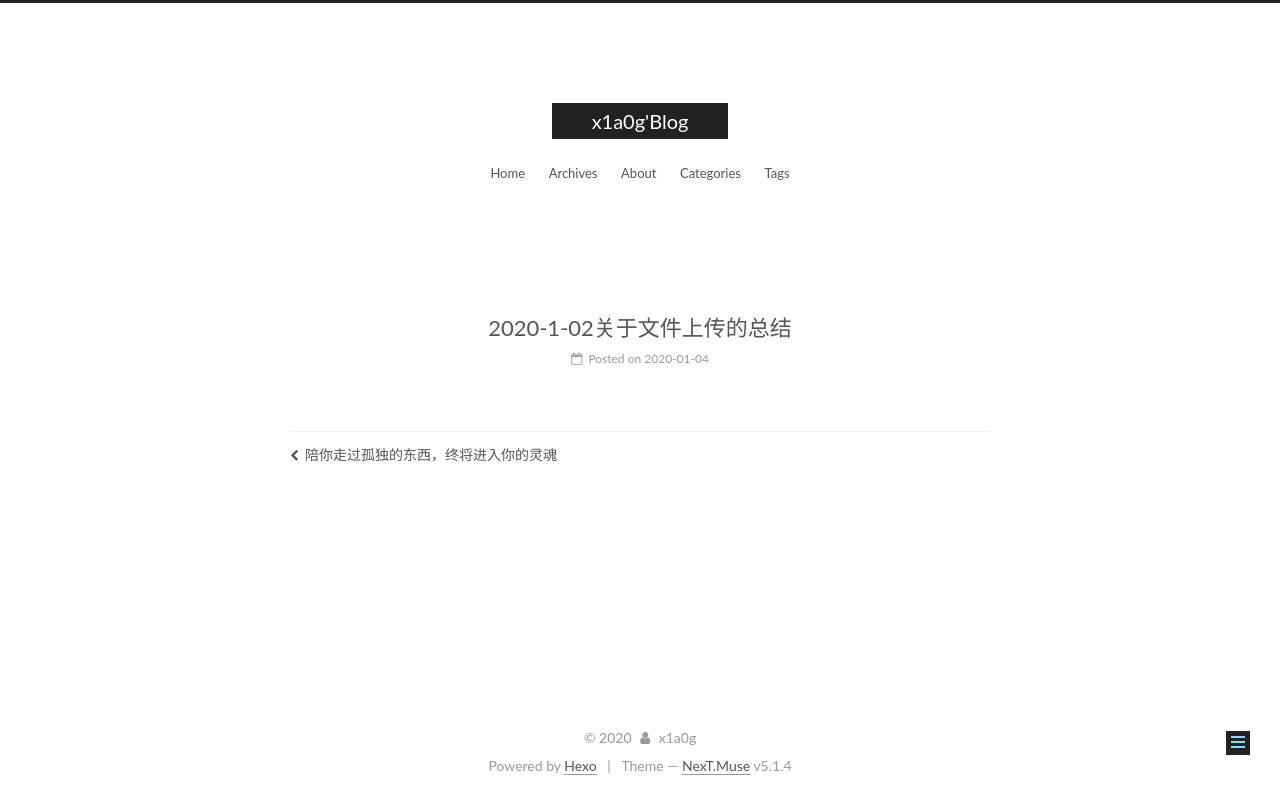
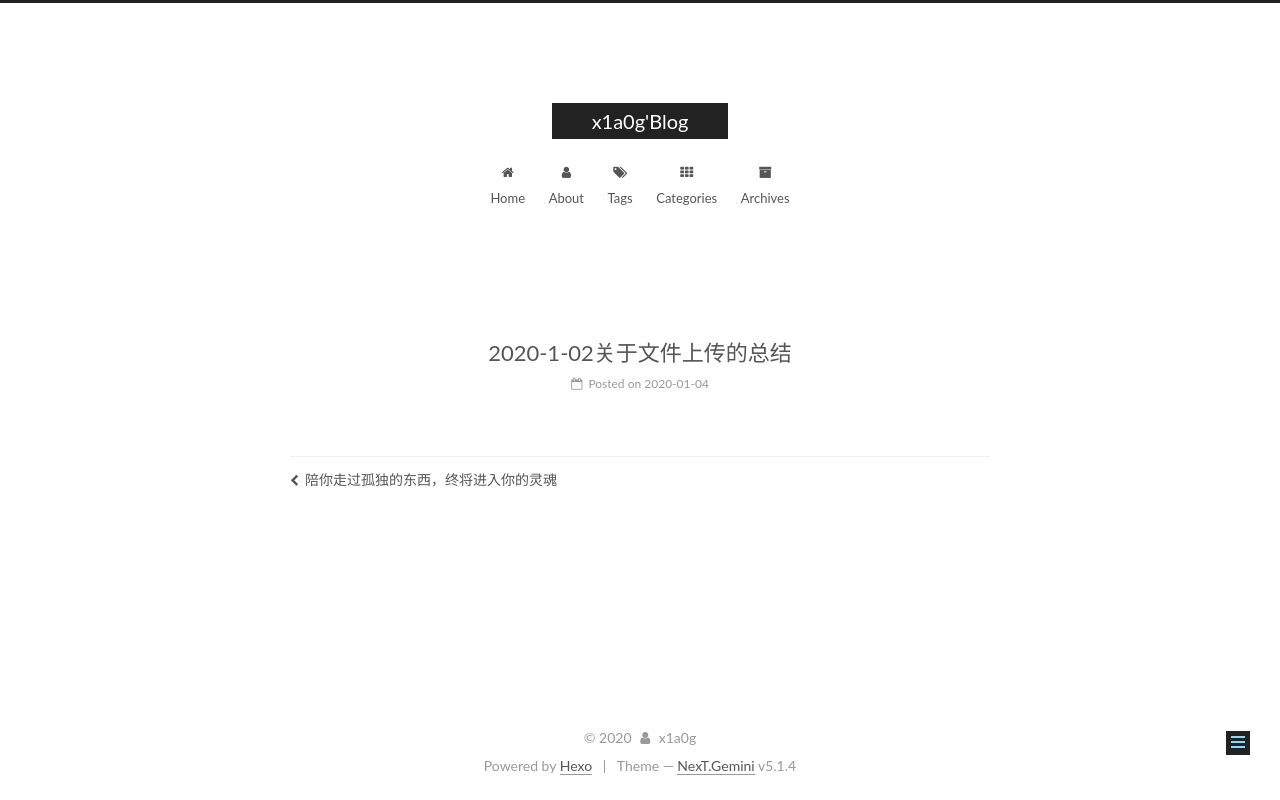
Before and after one commit to x1a0g/x1a0g.github.io, a plain HTML site: page 2020/01/04/2020-1-02关于文件上传的总结/index.html in a window 1280 px wide. Drawn offline with Linux system fonts and the light colour scheme.

Commit message:
Site updated: 2020-01-04 14:24:27

```diff
--- a/2020/01/04/2020-1-02关于文件上传的总结/index.html
+++ b/2020/01/04/2020-1-02关于文件上传的总结/index.html
@@ -5,7 +5,7 @@
 
 
 
-<html class="theme-next muse use-motion" lang="en">
+<html class="theme-next gemini use-motion" lang="en">
 <head>
   <meta charset="UTF-8"/>
 <meta http-equiv="X-UA-Compatible" content="IE=edge" />
@@ -95,7 +95,7 @@
   var NexT = window.NexT || {};
   var CONFIG = {
     root: '/',
-    scheme: 'Muse',
+    scheme: 'Gemini',
     version: '5.1.4',
     sidebar: {"position":"left","display":"post","offset":12,"b2t":false,"scrollpercent":false,"onmobile":false},
     fancybox: true,
@@ -179,41 +179,51 @@
 
 
         <li class="menu-item menu-item-home">
-          <a href="/" rel="section">
+          <a href="/%20" rel="section">
+
+              <i class="menu-item-icon fa fa-fw fa-home"></i> <br />
 
             Home
           </a>
         </li>
 
 
-        <li class="menu-item menu-item-archives">
-          <a href="/archives" rel="section">
+        <li class="menu-item menu-item-about">
+          <a href="/about/%20" rel="section">
 
-            Archives
-          </a>
-        </li>
-
-
-        <li class="menu-item menu-item-about">
-          <a href="/about" rel="section">
+              <i class="menu-item-icon fa fa-fw fa-user"></i> <br />
 
             About
           </a>
         </li>
 
 
+        <li class="menu-item menu-item-tags">
+          <a href="/tags/%20" rel="section">
+
+              <i class="menu-item-icon fa fa-fw fa-tags"></i> <br />
+
+            Tags
+          </a>
+        </li>
+
+
         <li class="menu-item menu-item-categories">
-          <a href="/categories" rel="section">
+          <a href="/categories/%20" rel="section">
+
+              <i class="menu-item-icon fa fa-fw fa-th"></i> <br />
 
             Categories
           </a>
         </li>
 
 
-        <li class="menu-item menu-item-tags">
-          <a href="/tags" rel="section">
+        <li class="menu-item menu-item-archives">
+          <a href="/archives/%20" rel="section">
 
-            Tags
+              <i class="menu-item-icon fa fa-fw fa-archive"></i> <br />
+
+            Archives
           </a>
         </li>
 
@@ -415,7 +425,7 @@
 
               <div class="site-state-item site-state-posts">
 
-                <a href="/archives">
+                <a href="/archives/%20%7C%7C%20archive">
 
                   <span class="site-state-item-count">2</span>
                   <span class="site-state-item-name">posts</span>
@@ -476,7 +486,7 @@
 
 
 
-  <div class="theme-info">Theme &mdash; <a class="theme-link" target="_blank" href="https://github.com/iissnan/hexo-theme-next">NexT.Muse</a> v5.1.4</div>
+  <div class="theme-info">Theme &mdash; <a class="theme-link" target="_blank" href="https://github.com/iissnan/hexo-theme-next">NexT.Gemini</a> v5.1.4</div>
 
 
 
@@ -577,6 +587,13 @@
 
 
 
+  <script type="text/javascript" src="/js/src/affix.js?v=5.1.4"></script>
+
+  <script type="text/javascript" src="/js/src/schemes/pisces.js?v=5.1.4"></script>
+
+
+
+
   <script type="text/javascript" src="/js/src/scrollspy.js?v=5.1.4"></script>
 <script type="text/javascript" src="/js/src/post-details.js?v=5.1.4"></script>
 
```
Also changed, not shown: 2020/01/04/tips/index.html (+35 -18 lines), archives/2020/01/index.html (+35 -18 lines), archives/2020/index.html (+35 -18 lines), archives/index.html (+35 -18 lines), index.html (+35 -18 lines).
